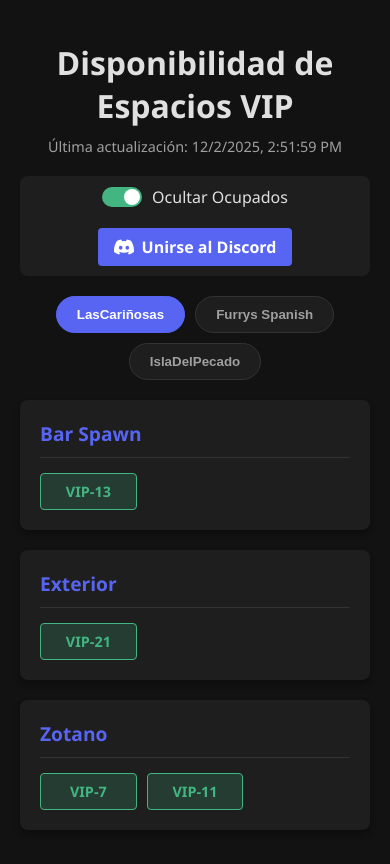
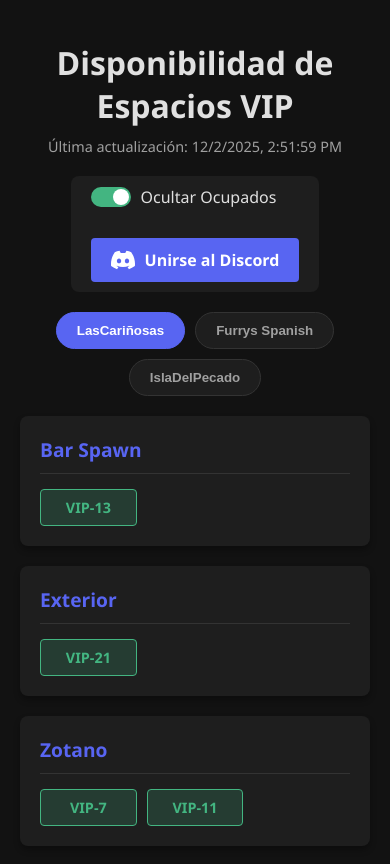
Before and after one commit to Sainthe/vips-disponibilidad-publica, a plain HTML site: page index.html in a window 390 px wide. Drawn offline with Linux system fonts and the light colour scheme.

Commit message:
Refactor index.html for improved layout and features
Updated styles and functionality for community space availability display.

```diff
--- a/index.html
+++ b/index.html
@@ -35,12 +35,13 @@
             width: 100%;
             max-width: 800px;
             height: auto;
-            max-height: 200px;
+            max-height: 250px;
             object-fit: cover;
             border-radius: var(--border-radius);
             margin-bottom: 20px;
-            display: none; /* Hidden by default */
+            display: none; /* Se oculta si no hay link */
             box-shadow: 0 4px 10px rgba(0,0,0,0.5);
+            border: 1px solid #333;
         }
 
         /* Tabs Navigation */
@@ -108,15 +109,20 @@
             background-color: #5865F2;
             color: white;
             text-decoration: none;
-            padding: 8px 16px;
+            padding: 10px 20px;
             border-radius: 4px;
             font-weight: bold;
-            display: none; /* Hidden by default */
+            display: none; /* Se oculta por defecto */
             align-items: center;
-            gap: 8px;
-            transition: background-color 0.2s;
+            justify-content: center;
+            gap: 10px;
+            transition: background-color 0.2s, transform 0.1s;
+            margin-left: auto;
         }
-        .discord-btn:hover { background-color: #4752c4; }
+        .discord-btn:hover {
+            background-color: #4752c4;
+            transform: translateY(-1px);
+        }
 
         /* Content Area */
         .content-area { width: 100%; max-width: 1000px; }
@@ -168,11 +174,13 @@
             border: 1px solid #444;
         }
 
-        .hidden { display: none; }
-
-        /* Loading */
         #loading { font-size: 1.2em; color: var(--accent-color); text-align: center; }
 
+        /* Mobile Adjustments */
+        @media (max-width: 600px) {
+            .controls { flex-direction: column; align-items: stretch; }
+            .discord-btn { margin-left: 0; text-align: center; margin-top: 10px; }
+        }
     </style>
 </head>
 <body>
@@ -191,8 +199,7 @@
         </label>
 
         <a href="#" id="discord-link" class="discord-btn" target="_blank">
-            <!-- Discord Icon SVG -->
-            <svg width="20" height="20" viewBox="0 0 24 24" fill="white"><path d="M20.317 4.37a19.791 19.791 0 0 0-4.885-1.515.074.074 0 0 0-.079.037 13.46 13.46 0 0 0-1.063 2.192 18.42 18.42 0 0 0-4.58 0 13.46 13.46 0 0 0-1.064-2.192.074.074 0 0 0-.078-.037 19.791 19.791 0 0 0-4.885 1.515.07.07 0 0 0-.032.027C.533 9.046-.32 13.58.099 18.057a.082.082 0 0 0 .031.057 19.9 19.9 0 0 0 5.993 3.03.078.078 0 0 0 .084-.028 14.09 14.09 0 0 0 1.226-1.994.076.076 0 0 0-.041-.106 13.107 13.107 0 0 1-1.872-.892.077.077 0 0 1-.008-.128 10.2 10.2 0 0 0 .372-.292.074.074 0 0 1 .077-.01c3.928 1.793 8.18 1.793 12.062 0a.074.074 0 0 1 .078.01c.12.098.246.198.373.292a.077.077 0 0 1-.006.127 12.299 12.299 0 0 1-1.873.892.077.077 0 0 0-.041.107c.36.698.772 1.362 1.225 1.993a.076.076 0 0 0 .084.028 19.839 19.839 0 0 0 6.002-3.03.077.077 0 0 0 .032-.054c.5-5.177-.838-9.674-3.549-13.66a.061.061 0 0 0-.031-.03zM8.02 15.33c-1.183 0-2.157-1.085-2.157-2.419 0-1.333.956-2.419 2.157-2.419 1.21 0 2.176 1.096 2.157 2.42 0 1.333-.956 2.418-2.157 2.418zm7.975 0c-1.183 0-2.157-1.085-2.157-2.419 0-1.333.955-2.419 2.157-2.419 1.21 0 2.176 1.096 2.157 2.42 0 1.333-.946 2.418-2.157 2.418z"/></svg>
+            <svg width="24" height="24" viewBox="0 0 24 24" fill="white"><path d="M20.317 4.37a19.791 19.791 0 0 0-4.885-1.515.074.074 0 0 0-.079.037 13.46 13.46 0 0 0-1.063 2.192 18.42 18.42 0 0 0-4.58 0 13.46 13.46 0 0 0-1.064-2.192.074.074 0 0 0-.078-.037 19.791 19.791 0 0 0-4.885 1.515.07.07 0 0 0-.032.027C.533 9.046-.32 13.58.099 18.057a.082.082 0 0 0 .031.057 19.9 19.9 0 0 0 5.993 3.03.078.078 0 0 0 .084-.028 14.09 14.09 0 0 0 1.226-1.994.076.076 0 0 0-.041-.106 13.107 13.107 0 0 1-1.872-.892.077.077 0 0 1-.008-.128 10.2 10.2 0 0 0 .372-.292.074.074 0 0 1 .077-.01c3.928 1.793 8.18 1.793 12.062 0a.074.074 0 0 1 .078.01c.12.098.246.198.373.292a.077.077 0 0 1-.006.127 12.299 12.299 0 0 1-1.873.892.077.077 0 0 0-.041.107c.36.698.772 1.362 1.225 1.993a.076.076 0 0 0 .084.028 19.839 19.839 0 0 0 6.002-3.03.077.077 0 0 0 .032-.054c.5-5.177-.838-9.674-3.549-13.66a.061.061 0 0 0-.031-.03zM8.02 15.33c-1.183 0-2.157-1.085-2.157-2.419 0-1.333.956-2.419 2.157-2.419 1.21 0 2.176 1.096 2.157 2.42 0 1.333-.956 2.418-2.157 2.418zm7.975 0c-1.183 0-2.157-1.085-2.157-2.419 0-1.333.955-2.419 2.157-2.419 1.21 0 2.176 1.096 2.157 2.42 0 1.333-.946 2.418-2.157 2.418z"/></svg>
             Unirse al Discord
         </a>
     </div>
@@ -208,13 +215,12 @@
 
         async function loadData() {
             try {
-                // Cache busting para asegurar datos frescos
+                // Leemos el archivo availability.json que genera tu programa
                 const response = await fetch('availability.json?t=' + new Date().getTime());
                 if (!response.ok) throw new Error("No se pudo cargar el archivo JSON");
 
                 globalData = await response.json();
 
-                // Actualizar fecha
                 if (globalData.last_updated_utc) {
                     const date = new Date(globalData.last_updated_utc);
                     document.getElementById('last-updated').textContent = "Última actualización: " + date.toLocaleString();
@@ -222,7 +228,7 @@
 
                 renderTabs();
             } catch (error) {
-                document.getElementById('loading').textContent = "Error al cargar datos. Intenta recargar la página.";
+                document.getElementById('loading').textContent = "Error al cargar datos. Verifica que 'availability.json' exista.";
                 console.error(error);
             }
         }
@@ -241,14 +247,12 @@
             }
 
             sheets.forEach((sheetName, index) => {
-                // Crear Botón de Pestaña
                 const btn = document.createElement('button');
                 btn.className = `tab-btn ${index === 0 ? 'active' : ''}`;
                 btn.textContent = sheetName;
                 btn.onclick = () => switchTab(sheetName);
                 tabsContainer.appendChild(btn);
 
-                // Crear Contenedor de Contenido (oculto por defecto)
                 const section = document.createElement('div');
                 section.id = `section-${sheetName}`;
                 section.className = `community-section ${index === 0 ? 'active' : ''}`;
@@ -261,18 +265,13 @@
 
         function switchTab(sheetName) {
             currentTab = sheetName;
-
-            // Actualizar botones
             document.querySelectorAll('.tab-btn').forEach(btn => {
                 btn.classList.toggle('active', btn.textContent === sheetName);
             });
-
-            // Actualizar visibilidad de secciones
             document.querySelectorAll('.community-section').forEach(sec => {
                 sec.classList.remove('active');
             });
             document.getElementById(`section-${sheetName}`).classList.add('active');
-
             renderCurrentTab();
         }
 
@@ -284,28 +283,28 @@
             const discordBtn = document.getElementById('discord-link');
             const bannerImg = document.getElementById('community-banner');
 
-            container.innerHTML = ""; // Limpiar contenido previo
+            container.innerHTML = "";
 
-            // 1. Manejar Metadatos (Banner y Discord)
+            // --- LÓGICA DE BANNER Y DISCORD ---
             const meta = data._meta || {};
 
             // Banner
-            if (meta.banner) {
+            if (meta.banner && meta.banner.trim() !== "") {
                 bannerImg.src = meta.banner;
                 bannerImg.style.display = "block";
             } else {
                 bannerImg.style.display = "none";
             }
 
-            // Discord Button
-            if (meta.discord_invite) {
+            // Discord
+            if (meta.discord_invite && meta.discord_invite.trim() !== "") {
                 discordBtn.href = meta.discord_invite;
                 discordBtn.style.display = "flex";
             } else {
                 discordBtn.style.display = "none";
             }
+            // ----------------------------------
 
-            // 2. Renderizar Ubicaciones
             const locations = Object.keys(data).filter(k => k !== "_meta");
 
             if (locations.length === 0) {
@@ -318,7 +317,6 @@
                 const libres = locData.libres || [];
                 const ocupados = locData.ocupados || [];
 
-                // Si ocultamos ocupados y no hay libres, no mostramos la tarjeta
                 if (hideOccupied && libres.length === 0) return;
 
                 const card = document.createElement('div');
@@ -332,7 +330,6 @@
                 const grid = document.createElement('div');
                 grid.className = 'spaces-grid';
 
-                // Renderizar Libres
                 libres.forEach(space => {
                     const badge = document.createElement('div');
                     badge.className = 'space-badge space-free';
@@ -340,7 +337,6 @@
                     grid.appendChild(badge);
                 });
 
-                // Renderizar Ocupados (si el toggle está desactivado)
                 if (!hideOccupied) {
                     ocupados.forEach(space => {
                         const badge = document.createElement('div');
@@ -359,7 +355,6 @@
             }
         }
 
-        // Iniciar
         loadData();
     </script>
 </body>
```
